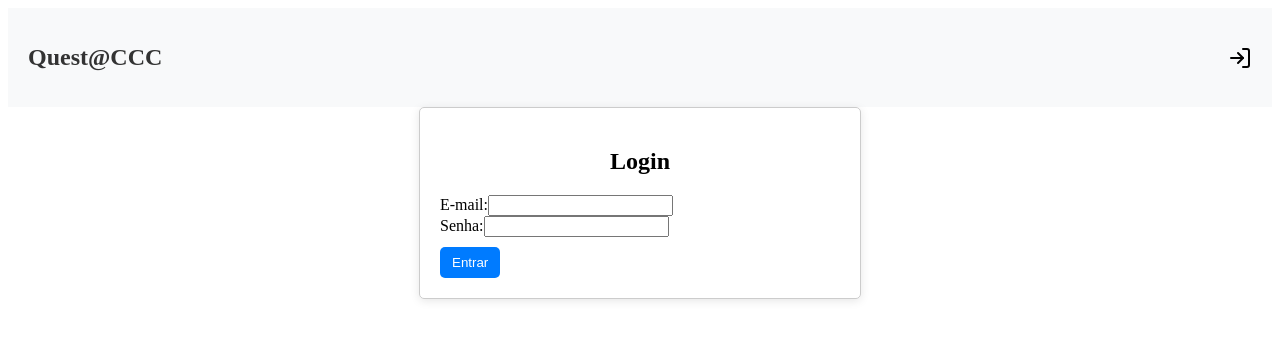
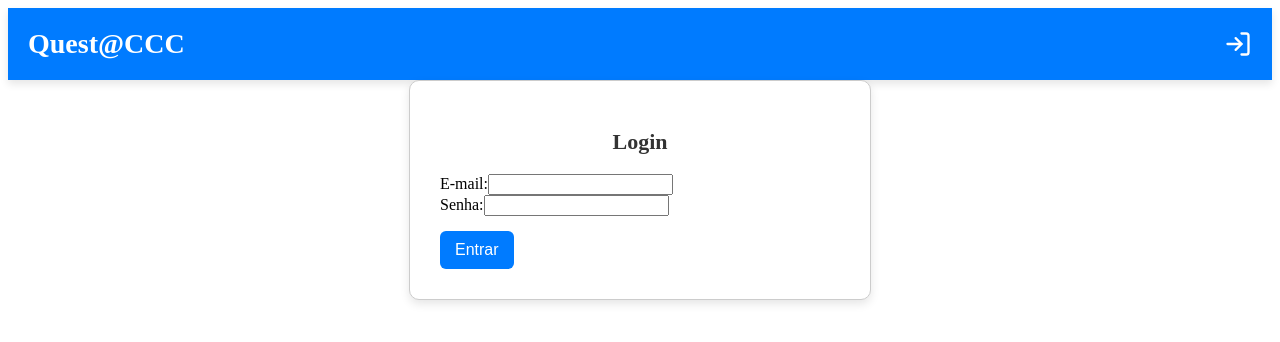
Before and after one commit to franciscodantas/ProgWeb2-FrontEnd, a React (Create React App) app in the folder my-app/: page /login in a window 1280 px wide. Shown: the top 342 px of the page. Built offline with nearby package versions, Linux system fonts and the light colour scheme; no server answers.

Commit message:
feat: finalizando frontend

```diff
--- a/my-app/src/App.css
+++ b/my-app/src/App.css
@@ -1,90 +1,146 @@
+/* Estilo do cabeçalho */
 .header {
   display: flex;
   justify-content: space-between;
   align-items: center;
   padding: 20px;
-  background-color: #f8f9fa;
+  background-color: #007bff;
+  color: white;
+  box-shadow: 0 4px 8px rgba(0, 0, 0, 0.1);
 }
 
 .header h1 {
-  font-size: 24px;
-  color: #333;
+  font-size: 28px;
+  font-weight: bold;
+  color: white;
+  margin: 0;
 }
 
 .header .login-icon {
-  font-size: 24px;
+  font-size: 28px;
   cursor: pointer;
 }
 
+/* Container das questões */
 .questions-container {
   margin-top: 40px;
   padding: 20px;
+  background-color: #f1f1f1;
 }
 
+.questions-container h2 {
+  font-size: 24px;
+  color: #007bff;
+  text-align: center;
+  margin-bottom: 20px;
+  text-transform: uppercase;
+}
+
+/* Lista de questões */
 .questions-list {
+  display: grid;
+  grid-template-columns: repeat(2, 1fr); /* Duas colunas para organizar melhor */
+  gap: 15px;
+  padding: 0;
   list-style-type: none;
-  padding: 0;
 }
 
 .questions-list li {
-  padding: 10px;
-  border-bottom: 1px solid #ccc;
+  padding: 15px;
+  border: 1px solid #ccc;
+  border-radius: 8px;
+  background-color: white;
+  transition: transform 0.2s, background-color 0.2s;
+  box-shadow: 0 2px 6px rgba(0, 0, 0, 0.1);
 }
 
-.questions-list li:last-child {
-  border-bottom: none;
+.questions-list li:hover {
+  background-color: #e2e6ea;
+  transform: translateY(-5px); /* Efeito de flutuação */
 }
 
+/* Estilo do botão de questão */
+.button {
+  width: 100%;
+  border: none;
+  background: none;
+  cursor: pointer;
+  text-align: left;
+  padding: 0;
+  font-size: 16px;
+  color: #007bff;
+  font-weight: bold;
+  text-transform: capitalize;
+}
+
+/* Estilo do modal de detalhes da questão */
 .modal {
   position: fixed;
   top: 0;
   left: 0;
   right: 0;
   bottom: 0;
-  background: rgba(0, 0, 0, 0.5);
+  background: rgba(0, 0, 0, 0.6); /* Transparência mais escura */
   display: flex;
   justify-content: center;
   align-items: center;
+  z-index: 1000;
 }
 
 .modal-content {
   background: white;
-  padding: 20px;
-  border-radius: 10px;
+  padding: 30px;
+  border-radius: 12px;
   max-width: 600px;
   width: 100%;
+  box-shadow: 0 4px 12px rgba(0, 0, 0, 0.2);
   text-align: left;
 }
 
 .modal-content img {
   max-width: 100%;
   height: auto;
+  margin-top: 20px;
+  border-radius: 8px;
 }
 
+/* Estilo do botão de fechar */
 button {
-  margin-top: 10px;
-  padding: 8px 12px;
+  margin-top: 15px;
+  padding: 10px 15px;
   background-color: #007bff;
   color: white;
   border: none;
   cursor: pointer;
-  border-radius: 5px;
+  border-radius: 6px;
+  font-size: 16px;
+  transition: background-color 0.2s;
 }
 
+button:hover {
+  background-color: #0056b3;
+}
+
+/* Estilo do container de login */
 .login-container {
   max-width: 400px;
   margin: auto;
-  padding: 20px;
+  padding: 30px;
   border: 1px solid #ccc;
-  border-radius: 5px;
-  box-shadow: 0 2px 10px rgba(0, 0, 0, 0.1);
+  border-radius: 10px;
+  box-shadow: 0 4px 10px rgba(0, 0, 0, 0.1);
+  background-color: white;
 }
 
 h2 {
   text-align: center;
+  font-size: 22px;
+  color: #333;
 }
 
 .error {
   color: red;
   text-align: center;
+  margin-bottom: 10px;
+  font-weight: bold;
 }
```
